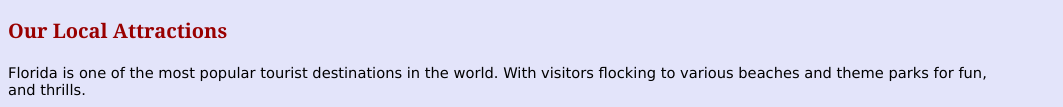
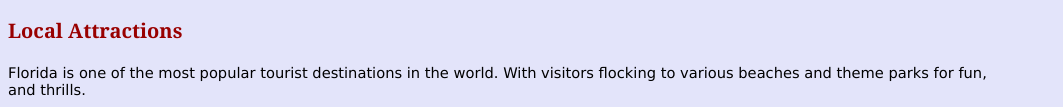
Before and after one commit to jason3manley/Weston-Final-School-Project, a plain HTML site: page index.html in a window 1280 px wide. Shown: the part 368-475 px from the top of the page, without its empty margins (0-1063 px from the left). Drawn offline with Linux system fonts and the light colour scheme; files whose address does not match are found by name.

Commit message:
back to normal

```diff
--- a/index.html
+++ b/index.html
@@ -45,7 +45,7 @@ font-family:"Comic Sans MS", cursive
 These cozy rentals feature fully equipped kitchens, screened porches as well as stunning views.</p>
 
 
-<h3> Our Local Attractions</h3>
+<h3>Local Attractions</h3>
 
 <p>Florida is one of the most popular tourist destinations in the world. With visitors flocking to various beaches and theme parks for fun, and thrills.</p>
 Man-made attractions include Walt Disney World, Busch Gardens and Sea World.
```
